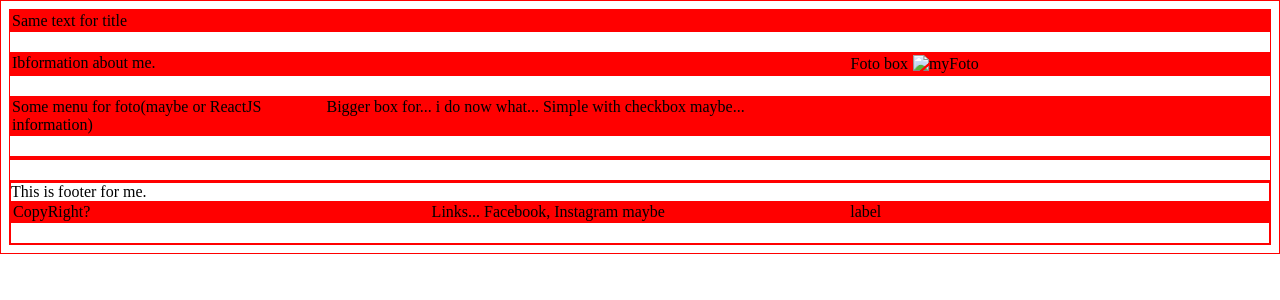
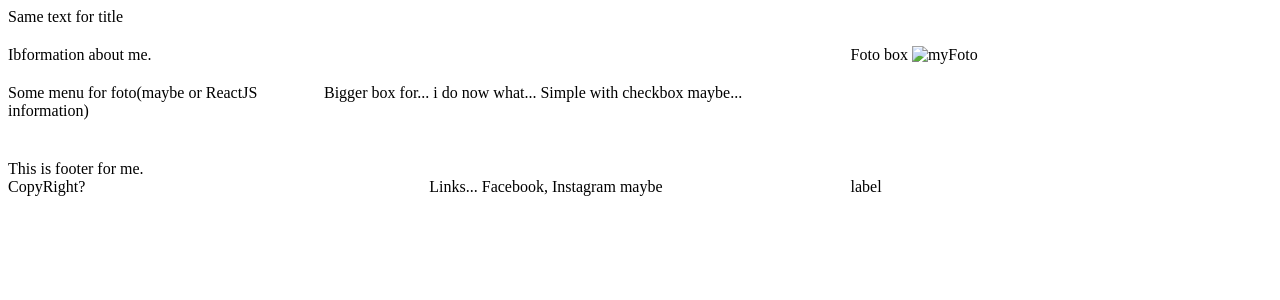
Before and after one commit to DmitriyDV/personal-website.github.io, a Jekyll site: the page index.html, which Jekyll copies as it is, in a window 1280 px wide. Shown: the top 300 px of the page. Built offline with Jekyll 4.4.1, drawn with Linux system fonts in a browser that asks for light colours.

Commit message:
Update css.css

```diff
--- a/css/css.css
+++ b/css/css.css
@@ -1,10 +1,8 @@
-div {background-color:red;border:2px solid black;}
+
 .jocker{color:yellow; font-size:12px;}
 ul li {padding:10px 20px;border:2px solid white;}
 .newClass {margin:15px; color:green; }
-* {
-    border: 1px solid red !important;
-}
+
 
 * {
     -webkit-box-sizing: border-box;
@@ -82,5 +80,4 @@ ul li {padding:10px 20px;border:2px solid white;}
 
 #map {
   heigh:100%;
-	border:7px solid black;
 }
```
